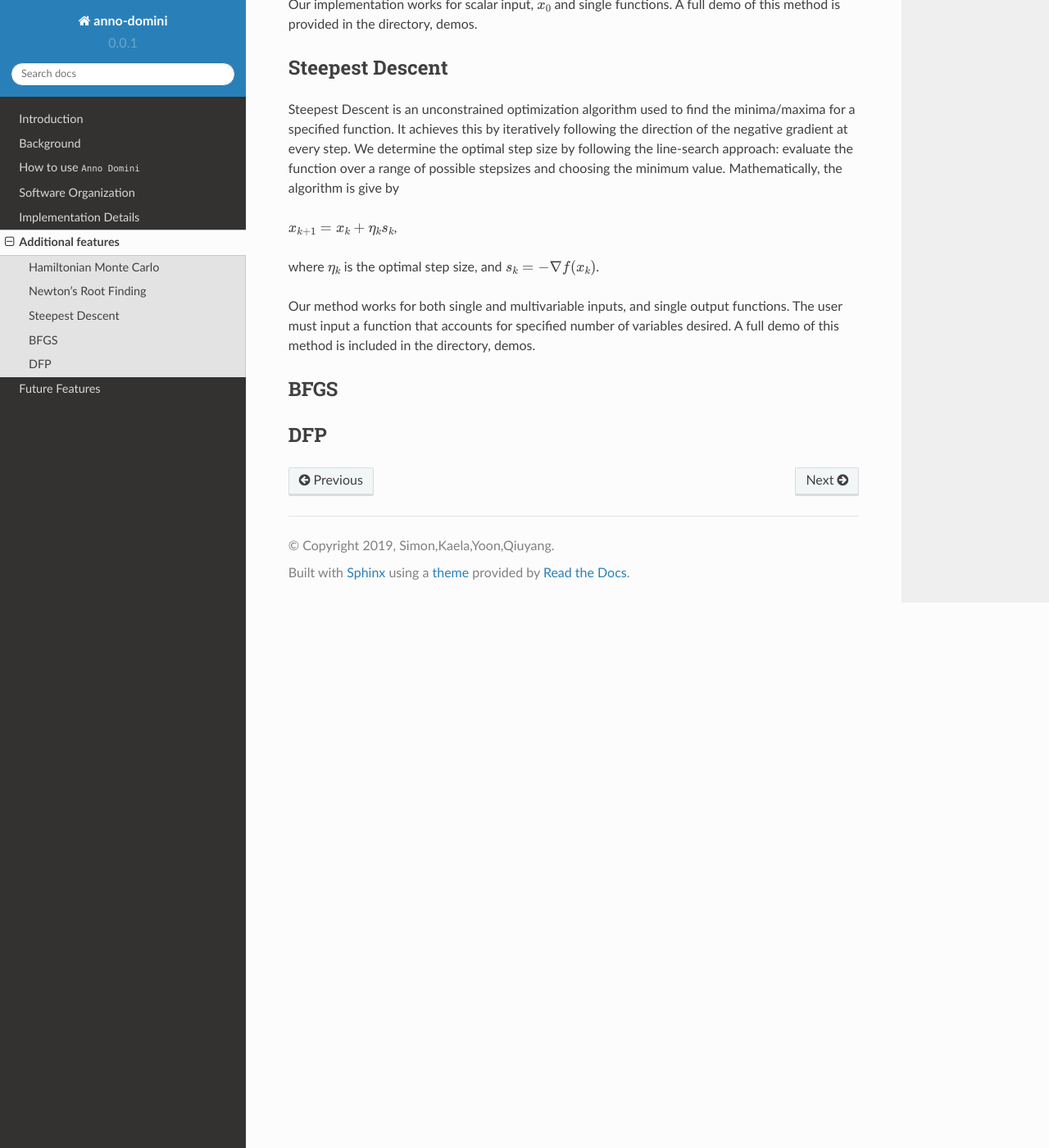
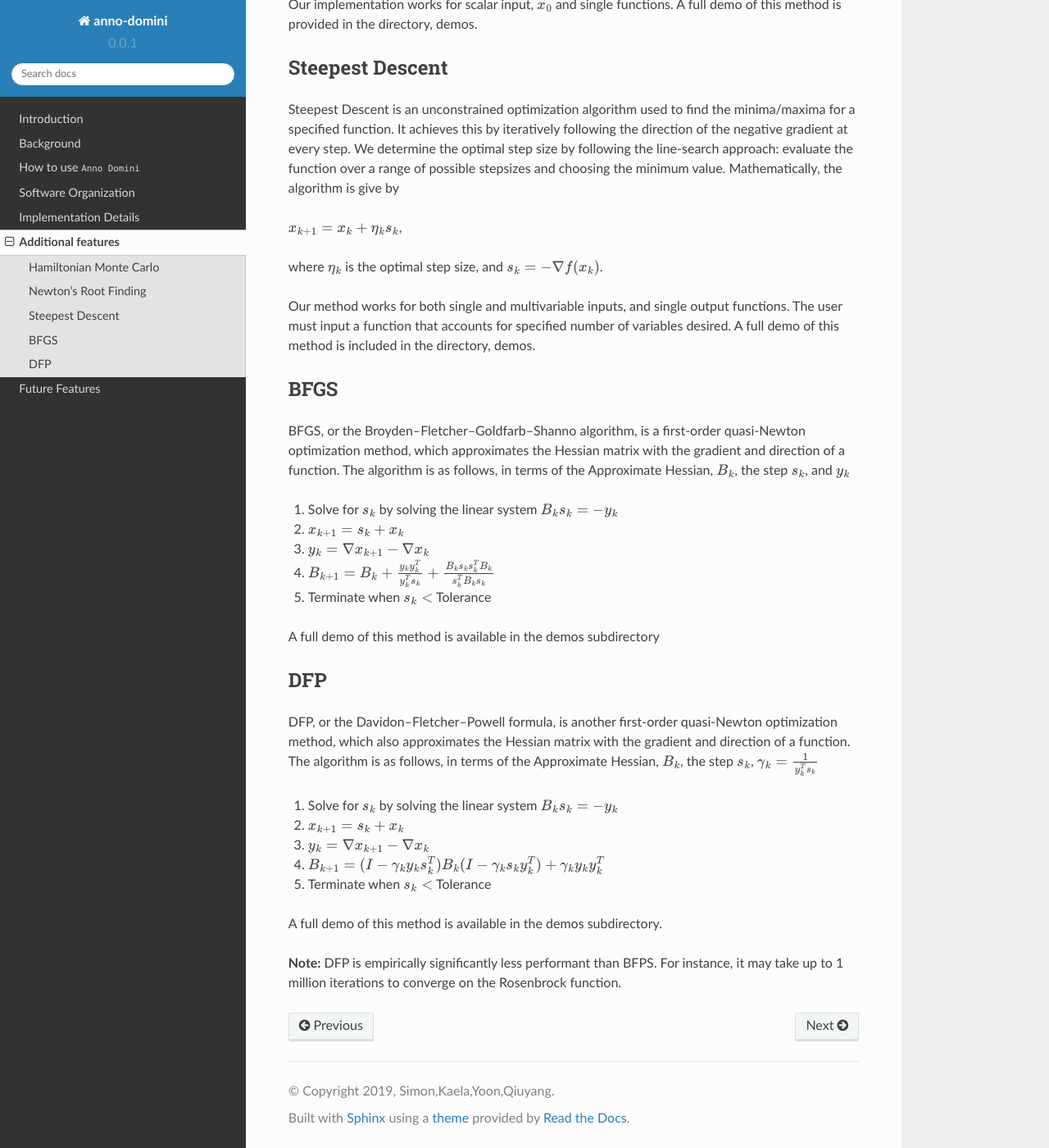
Before and after one commit to anno-domini-207/auto-diff, a Sphinx documentation site: the page built from docs/source/additional_features.rst, in a window 1280 px wide and 1400 px high, scrolled down 837 px. Shown: the whole window at 82% size. Built offline with Sphinx 7.4.7 and the Read the Docs theme 2.0.0, drawn with Linux system fonts in a browser that asks for light colours.

Commit message:
Documentiong DFP and BFPS

```diff
--- a/docs/source/additional_features.rst
+++ b/docs/source/additional_features.rst
@@ -45,6 +45,31 @@ Our method works for both single and multivariable inputs, and single output fun
 
 BFGS
 ~~~~
+BFGS, or the Broyden–Fletcher–Goldfarb–Shanno algorithm, is a
+first-order quasi-Newton optimization method, which approximates the Hessian matrix with the gradient and direction of a function.
+The algorithm is as follows, in terms of the Approximate Hessian, :math:`B_k`, the step  :math:`s_k`, and :math:`y_k`
+
+1. Solve for :math:`s_k` by solving the linear system :math:`B_k s_k = -y_k`
+2. :math:`x_{k+1} = s_k + x_k`
+3. :math:`y_k = \nabla x_{k+1} -  \nabla x_{k}`
+4. :math:`B_{k+1} =  B_k + \frac{y_k y_k^T}{y_k^T s_k} + \frac{B_k s_k s_k^T B_k}{s_k^T B_k s_k}`
+5. Terminate when :math:`s_k <` Tolerance
+
+A full demo of this method is available in the demos subdirectory
+
 
 DFP
 ~~~
+DFP, or the Davidon–Fletcher–Powell formula, is another
+first-order quasi-Newton optimization method, which also approximates the Hessian matrix with the gradient and direction of a function.
+The algorithm is as follows, in terms of the Approximate Hessian, :math:`B_k`, the step  :math:`s_k`, :math:`\gamma_k  = \frac{1}{y_k^T s_k}`
+
+1. Solve for :math:`s_k` by solving the linear system :math:`B_k s_k = -y_k`
+2. :math:`x_{k+1} = s_k + x_k`
+3. :math:`y_k = \nabla x_{k+1} -  \nabla x_{k}`
+4. :math:`B_{k+1} =  (I - \gamma_k y_k s_k^T)B_k(I - \gamma_k s_k y_k^T) + \gamma_k y_k y_k^T`
+5. Terminate when :math:`s_k <` Tolerance
+
+A full demo of this method is available in the demos subdirectory.
+
+**Note:**  DFP is empirically significantly less performant than BFPS. For instance, it may take up to 1 million iterations to converge on the Rosenbrock function.
```
